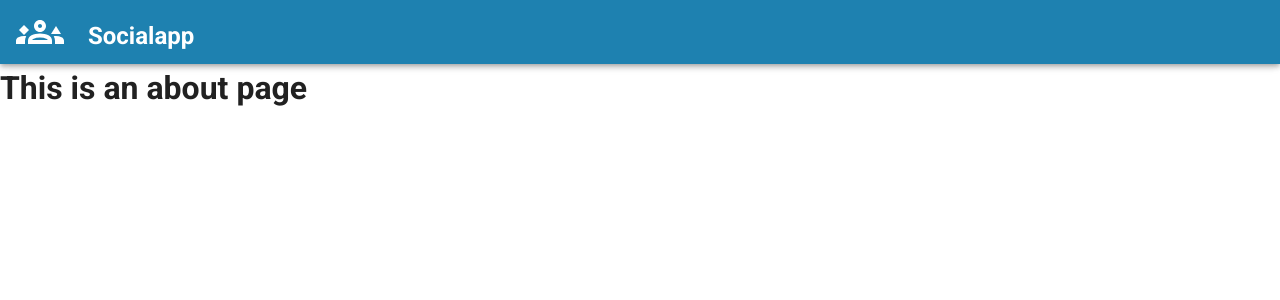
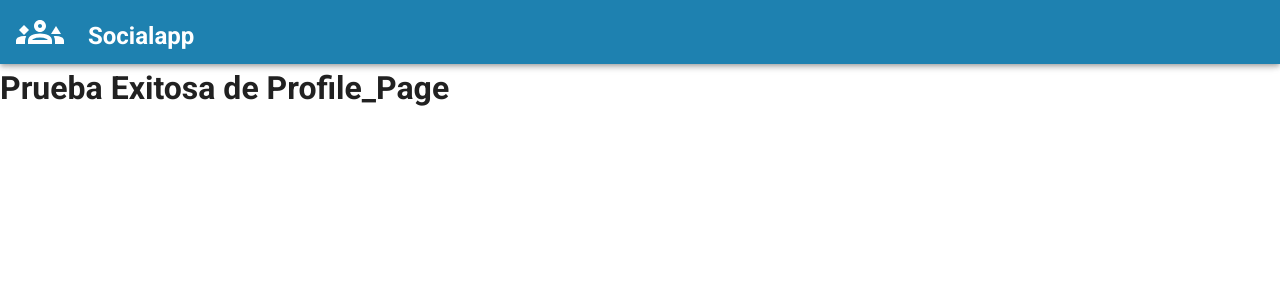
Before and after one commit to paulozabala/socialapp, a Vue app in the folder client/: page /about in a window 1280 px wide. Shown: the top 300 px of the page. Built offline with nearby package versions, Linux system fonts and the light colour scheme.

Commit message:
Profile route added

```diff
--- /dev/null
+++ b/client/src/components/ProfilePage.vue
@@ -0,0 +1,11 @@
+<template>
+	<h1>Prueba Exitosa de Profile_Page</h1>
+</template>
+
+<script>
+export default{
+	name:'Profile_Page',
+};
+
+
+</script>
--- a/client/src/router/index.js
+++ b/client/src/router/index.js
@@ -1,6 +1,7 @@
 import Vue from 'vue'
 import VueRouter from 'vue-router'
 import Home_View from '../views/HomeView.vue'
+import Profile_View from '../views/ProfileView.vue'
 
 Vue.use(VueRouter)
 
@@ -10,12 +11,16 @@ const routes = [
 		name: 'home',
 		component: Home_View
 	},
+
+	{
+		path: '/:id',
+		name: 'perfil',
+		component: Profile_View
+	},
+
 	{
 		path: '/login-reg',
 		name: 'Login_Reg',
-    // route level code-splitting
-    // this generates a separate chunk (about.[hash].js) for this route
-    // which is lazy-loaded when the route is visited.
 		component: () => import(/* webpackChunkName: "about" */ '../views/LoginView.vue')
 	},
 	{
--- /dev/null
+++ b/client/src/views/ProfileView.vue
@@ -0,0 +1,16 @@
+<template>
+	<Profile_Page/>
+</template>
+
+<script>
+import Profile_Page from '../components/ProfilePage.vue'
+
+export default{
+	name:'Profile_View',
+	components:{
+		Profile_Page,
+	},
+
+};
+
+</script>
```
Lines whose indentation alone changed are shown as unchanged.
